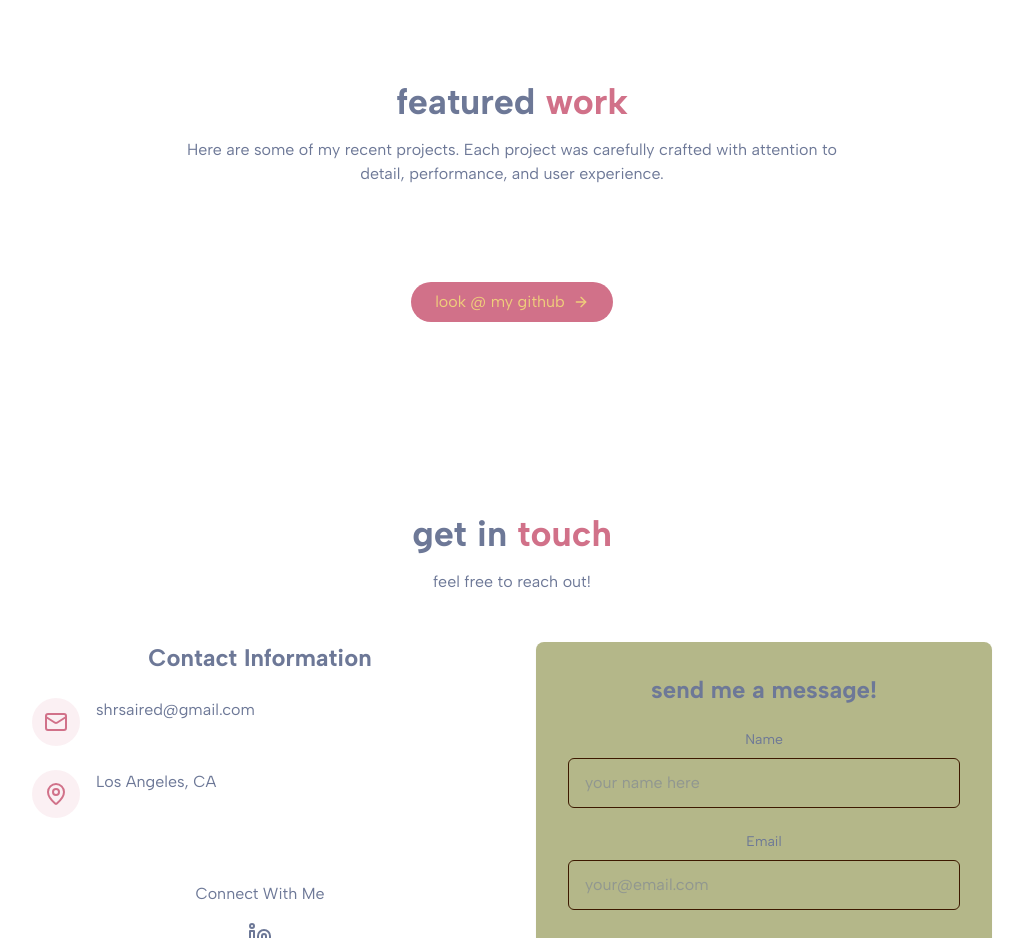
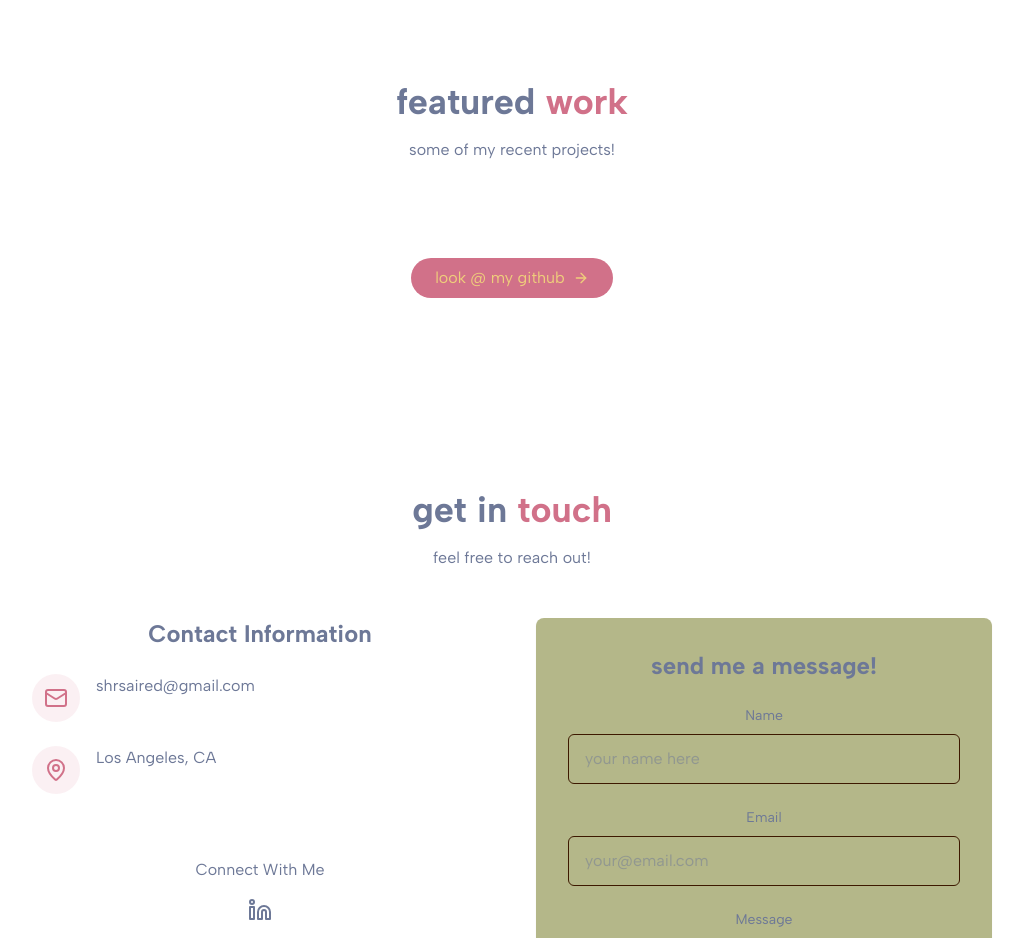
Before and after one commit to shreyareddi/shreyareddi, a React (Vite) app: page / in a window 1280 px wide. Shown: the part 2680-3618 px from the top of the page, without its empty margins (128-1151 px from the left). Built offline with nearby package versions, Linux system fonts and the light colour scheme.

Commit message:
Updated proejcts

```diff
--- a/src/components/ProjectsSection.jsx
+++ b/src/components/ProjectsSection.jsx
@@ -43,8 +43,7 @@ export const ProjectsSection = () => {
         </h2>
 
         <p className="text-center text-muted-foreground mb-12 max-w-2xl mx-auto">
-          Here are some of my recent projects. Each project was carefully
-          crafted with attention to detail, performance, and user experience.
+          some of my recent projects!
         </p>
         </div>
 
```
